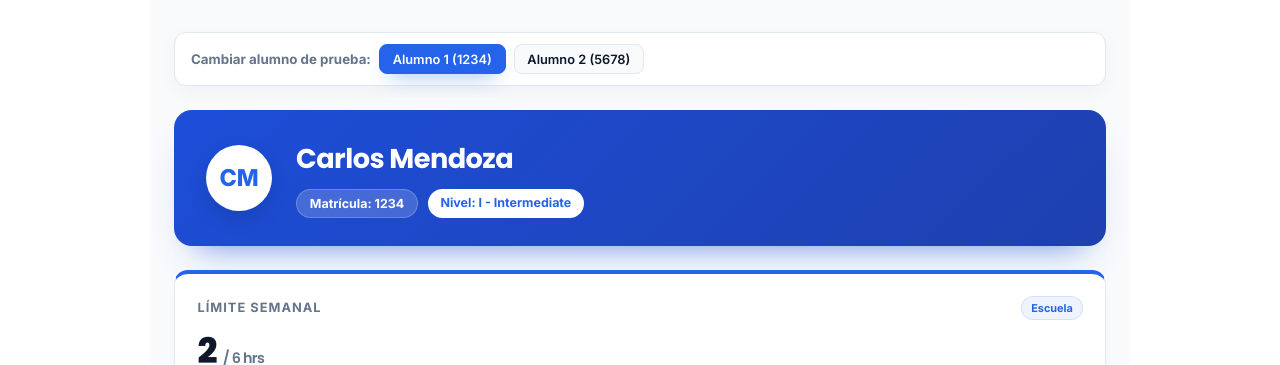
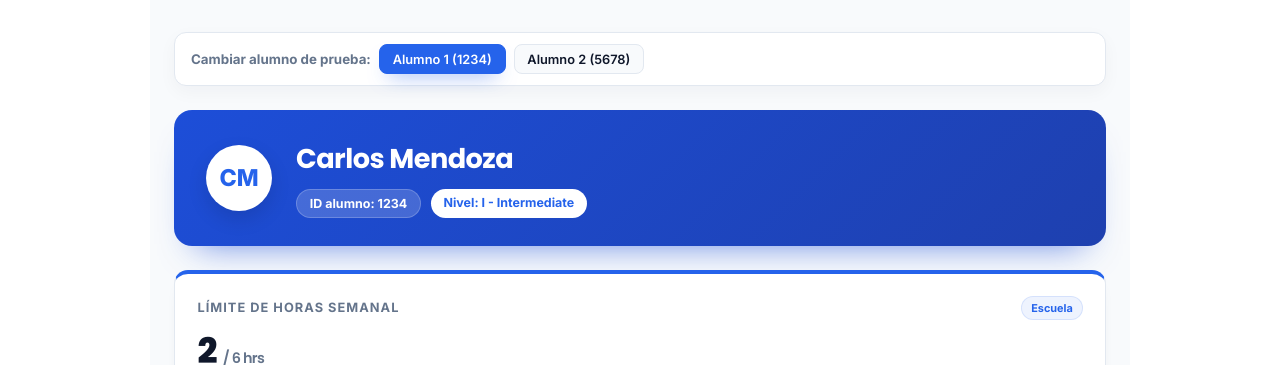
Before and after one commit to didiermunoz/pro-english-reservaciones, a React (Vite) app: page / in a window 1280 px wide. Both pictures are taken after a click on the button "Mi cuenta". Shown: the top 365 px of the page. Built offline with nearby package versions, Linux system fonts and the light colour scheme.

Commit message:
detalles diseño modulo de recepcion

```diff
--- a/src/modules/modules/profile_page/Profile.jsx
+++ b/src/modules/modules/profile_page/Profile.jsx
@@ -96,7 +96,7 @@ export const Profile = ({ onNavigate }) => {
         <div className="profile-info">
           <h2>{currentStudent.name}</h2>
           <div className="profile-tags">
-            <span className="badge-id">Matrícula: {currentStudent.id}</span>
+            <span className="badge-id">ID alumno: {currentStudent.id}</span>
             <span className="badge-level">Nivel: {currentStudent.level}</span>
           </div>
         </div>
@@ -105,7 +105,7 @@ export const Profile = ({ onNavigate }) => {
       <section className="stats-grid stats-grid-single">
         <div className="stat-card stat-card-highlight">
           <div className="stat-header">
-            <h3>Límite Semanal</h3>
+            <h3>Límite de horas semanal</h3>
             <span className="stat-chip">Escuela</span>
           </div>
           <div className="stat-value">
--- a/src/modules/reception/reception.jsx
+++ b/src/modules/reception/reception.jsx
@@ -184,7 +184,7 @@ const Reception = () => {
     const normalizedId = studentForm.id.trim();
 
     if (!normalizedName || !normalizedId) {
-      window.alert('Completa el nombre y la matrícula del alumno.');
+      window.alert('Completa el nombre y ID del alumno.');
       return;
     }
 
@@ -193,7 +193,7 @@ const Reception = () => {
     );
 
     if (duplicateExists) {
-      window.alert('Ya existe un alumno con esa matrícula.');
+      window.alert('Ya existe un alumno con ese ID.');
       return;
     }
 
@@ -345,7 +345,7 @@ const Reception = () => {
                 </label>
 
                 <label className="search-field" htmlFor="student-id">
-                  <span>Matrícula</span>
+                  <span>ID</span>
                   <input
                     id="student-id"
                     name="id"
@@ -435,7 +435,7 @@ const Reception = () => {
 
                   <div className="student-actions">
                     <button type="button" className="student-action-button edit" onClick={() => openStudentForm(student)}>
-                      Editar
+                      Editar Alumno
                     </button>
                     <button type="button" className="student-action-button delete" onClick={() => handleDeleteStudent(student.id)}>
                       Eliminar
```
